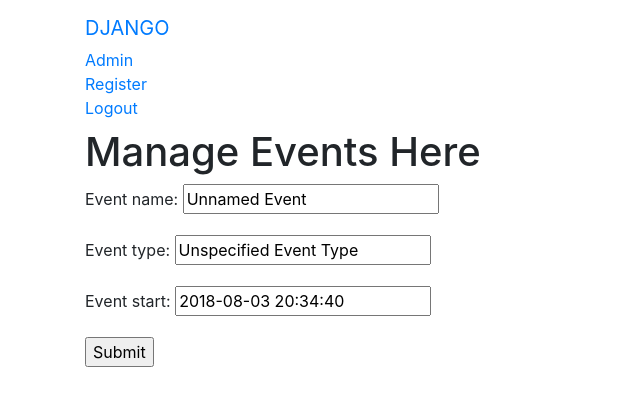
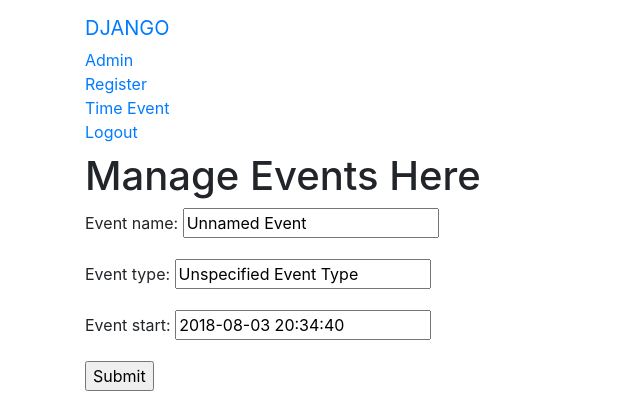
Before and after one commit to mitchellluhm/TimeAndMoneyTracker, a Django app: page /TimeMoneyApp/time_event/ in a window 1280 px wide. Shown: the top 420 px of the page, without its empty margins (0-640 px from the left). Run offline with Django 3.2, Linux system fonts and the light colour scheme; a user stored in the database is signed in; some libraries are stand-ins or nearby versions.

Commit message:
add time event to navbar

```diff
--- a/TimeMoney/templates/TimeMoneyApp/base.html
+++ b/TimeMoney/templates/TimeMoneyApp/base.html
@@ -16,6 +16,7 @@
           <li><a class="navbar-brand" href="{% url 'index' %}">DJANGO</a></li>
           <li><a class="navbar-link" href="{% url 'admin:index' %}">Admin</a></li>
           <li><a class="navbar-link" href="{% url 'TimeMoneyApp:user_register' %}">Register</a></li>
+          <li><a class="navbar-link" href="{% url 'TimeMoneyApp:time_event' %}">Time Event</a></li>
 
           {# Some logic on what to display for last item#}
           {% if user.is_authenticated %}
```
Also changed, not shown: TimeMoney/db.sqlite3, TimeMoney/templates/TimeMoneyApp/money_event.html (added), TimeMoney/templates/TimeMoneyApp/moneyevent.html (deleted).
